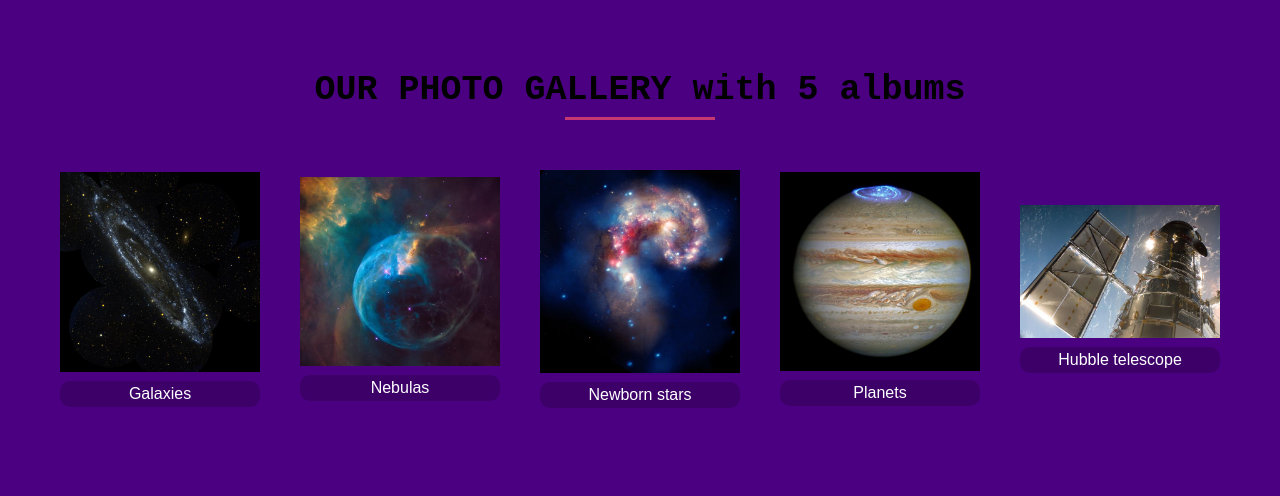
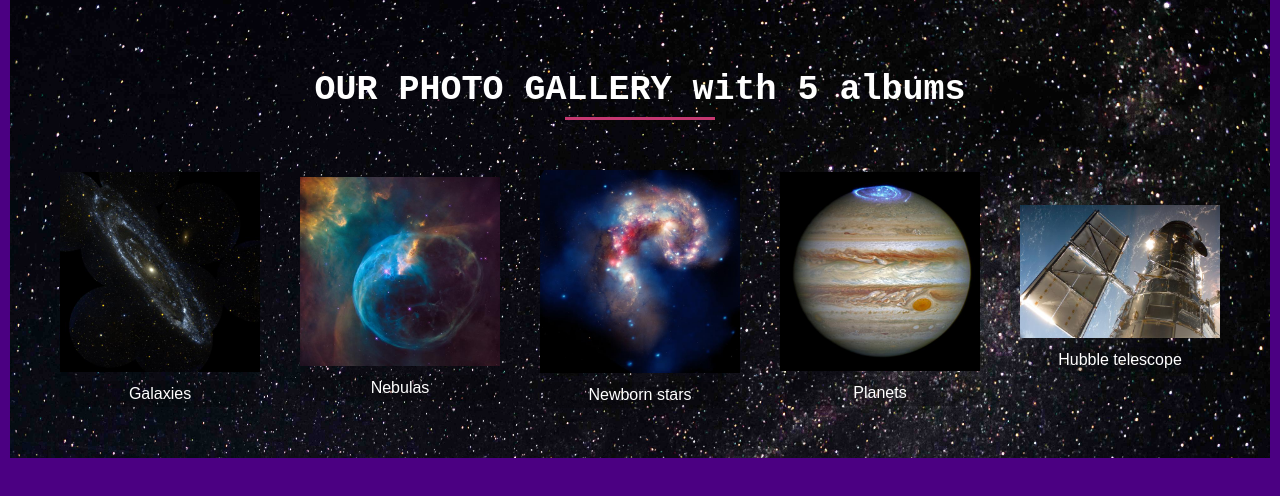
Before and after one commit to Littecke/WebApp_Project_appPictureLibraryBamse, a plain HTML site: page index.html in a window 1280 px wide. Drawn offline with Linux system fonts and the light colour scheme.

Commit message:
added stars background

```diff
--- a/css/appPictureLibrary.css
+++ b/css/appPictureLibrary.css
@@ -11,18 +11,23 @@ body {
   padding: 30px;
   max-width: 1200px;
   margin: 0 auto;
+  background: url(../app-data/library/pictures/background/stars.jpg);
+  background-size:cover;
 }
 
 .container {
   width: 100%;
   text-align: center;
 }
+
+
 h1 {
   text-align: center;
   font-family: "Courier New", Courier, monospace;
   font-size: 35px;
   position: relative;
   margin: 40px 0;
+  color:white;
 }
 h1::before {
   content: "";
--- a/css/modal-window.css
+++ b/css/modal-window.css
@@ -34,7 +34,7 @@
   height: 80%;
   display: flex;
   flex-direction: column;
-  background-color: white;
+  background-color: rgb(104, 69, 129);
   z-index: 2;
   animation-name: showModal;
   animation-duration: 1s;
```
Also changed, not shown: app-data/library/pictures/background/stars.jpg (added).
